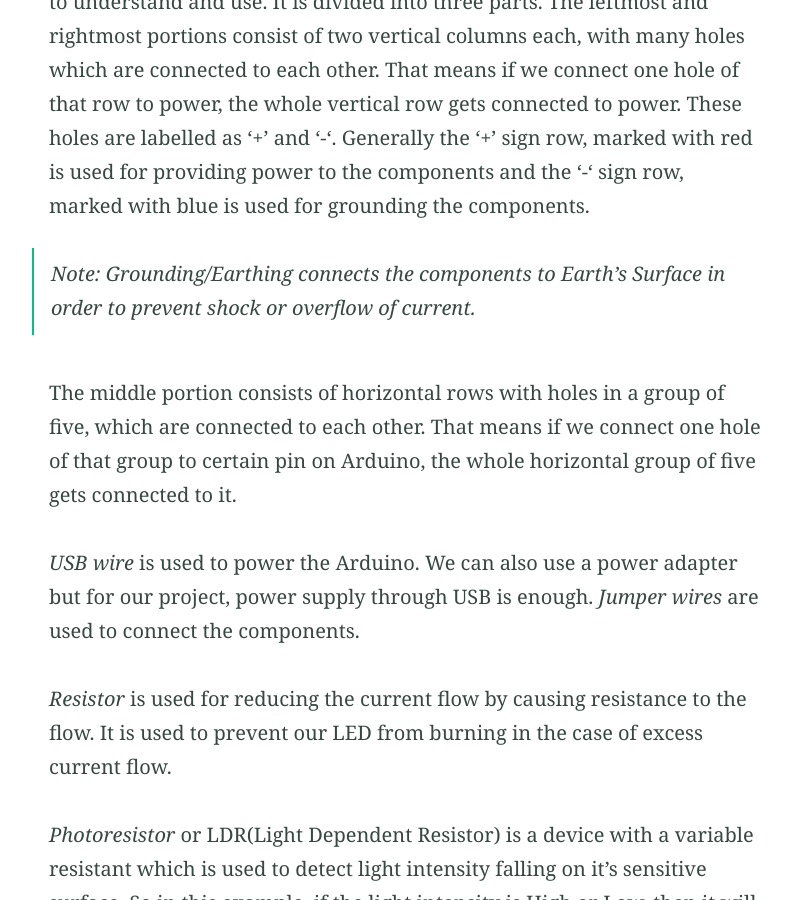
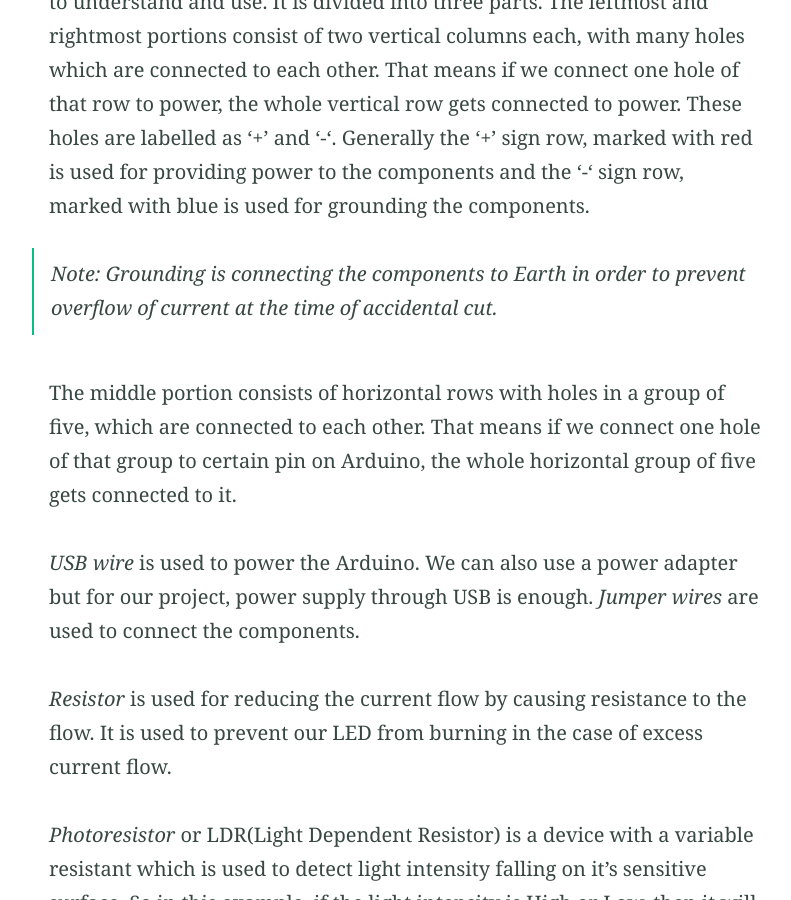
Before and after one commit to aka-Kush/aka-Kush.github.io, a Jekyll site: the page built from _posts/2020-08-23-proj5.md, in a window 1280 px wide and 900 px high, scrolled down 2201 px. Shown: the whole window, without its empty margins (234-1025 px from the left). Built offline with Jekyll 4.4.1, drawn with Linux system fonts in a browser that asks for light colours; our own code applies the rules of GitHub Pages for plain Markdown files.

Commit message:
Update 2020-08-23-proj5.md

```diff
--- a/_posts/2020-08-23-proj5.md
+++ b/_posts/2020-08-23-proj5.md
@@ -40,7 +40,7 @@ Before we start with the assembly of the Hardware, it's better to understand the
 
 _Breadboard_ is a device used for making temporary connections with Arduino. It is used to avoid soldering. Breadboard's interface is really easy to understand and use. It is divided into three parts. The leftmost and rightmost portions consist of two vertical columns each, with many holes which are connected to each other. That means if we connect one hole of that row to power, the whole vertical row gets connected to power.
 These holes are labelled as '+' and '-'. Generally the '+' sign row, marked with red is used for providing power to the components and the '-' sign row, marked with blue is used for grounding the components.
-> Note: Grounding/Earthing connects the components to Earth's Surface in order to prevent shock or overflow of current.
+> Note: Grounding is connecting the components to Earth in order to prevent overflow of current at the time of accidental cut.
 
 The middle portion consists of horizontal rows with holes in a group of five, which are connected to each other. That means if we
 connect one hole of that group to certain pin on Arduino, the whole horizontal group of five gets connected to it.
```
